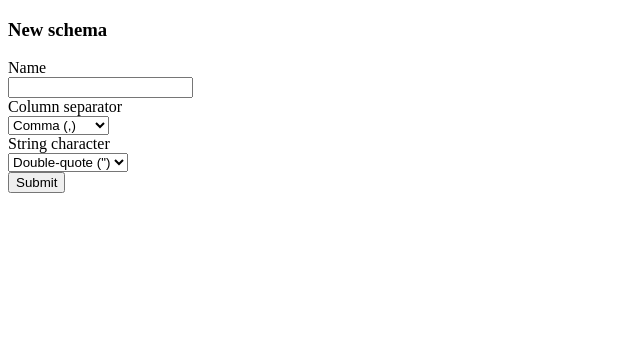
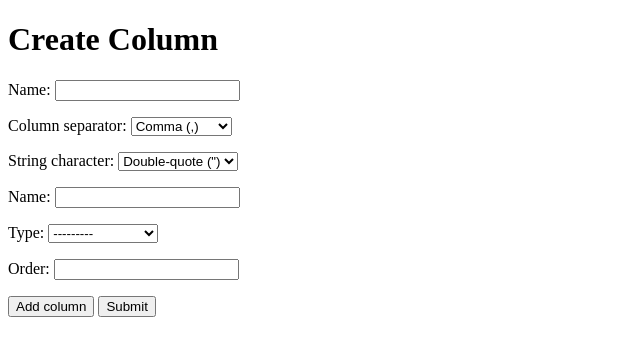
Before and after one commit to nvkuntsevych/FakeCSV, a Django app: page /schemas/create/ in a window 1280 px wide. Shown: the top 356 px of the page, without its empty margins (0-640 px from the left). Run offline with Django 4.2, Linux system fonts and the light colour scheme; the visitor is signed in with stand-in values (Sample User, id 1); parts of the project's set-up code (start-up, migrations or seed data) failed here and were passed over.

Commit message:
add functionality to add new column form to page

```diff
--- a/backend/schemas/forms.py
+++ b/backend/schemas/forms.py
@@ -1,9 +1,16 @@
 from django import forms
 
-from schemas.models import Schema
+from schemas.models import Schema, Column
 
 
-class CreateSchemaForm(forms.ModelForm):
+class SchemaForm(forms.ModelForm):
     class Meta:
         model = Schema
         fields = ('name', 'column_separator', 'string_character')
+
+
+ColumnFormSet = forms.modelformset_factory(
+    Column,
+    fields = ('name', 'type', 'order'),
+    extra=1,
+)
--- a/backend/schemas/models.py
+++ b/backend/schemas/models.py
@@ -9,6 +9,11 @@ COLUMN_SEPARATOR_CHOICES = (
 STRING_CHARACTER_CHOICES = (
     ('"', 'Double-quote (")'),
     ("'", "Single-quote (')"),
+)
+COLUMN_TYPE_CHOICES = (
+    ("1", "Full name"),
+    ("2", "Email"),
+    ("3", "Phone number"),
 )
 
 
@@ -25,7 +30,7 @@ class Schema(models.Model):
 
 class Column(models.Model):
     name = models.CharField(max_length=50)
-    type = models.CharField(max_length=50)
+    type = models.CharField(max_length=1, choices=COLUMN_TYPE_CHOICES)
     order = models.IntegerField()
     schema = models.ForeignKey(Schema, on_delete=models.CASCADE, related_name='columns')
 
--- a/backend/schemas/templates/schemas/create.html
+++ b/backend/schemas/templates/schemas/create.html
@@ -1,19 +1,44 @@
 {% extends 'schemas/base.html' %}
 
-{% block title %}
-New schema
+{% block content %}
+  <h1>Create Column</h1>
+  <form id="form-container" method="POST" action="{% url 'schemas:create' %}">
+      {% csrf_token %}
+
+      {{ schema_form.as_p }}
+
+      {{column_formset.management_form}}
+      {% for form in column_formset %}
+      <div class="column-form">
+      {{form.as_p}}
+      </div>
+      {% endfor %}
+      <button id="add-form" type="button">Add column</button>
+      <button type="submit">Submit</button>
+  </form>
+
+
+  <script>
+      let columnForm = document.querySelectorAll(".column-form")
+      let container = document.querySelector("#form-container")
+      let addButton = document.querySelector("#add-form")
+      let totalForms = document.querySelector("#id_form-TOTAL_FORMS")
+
+      let formNum = columnForm.length-1
+      addButton.addEventListener('click', addForm)
+
+      function addForm(e){
+          e.preventDefault()
+
+          let newForm = columnForm[0].cloneNode(true)
+          let formRegex = RegExp(`form-(\\d){1}-`,'g')
+
+          formNum++
+          newForm.innerHTML = newForm.innerHTML.replace(formRegex, `form-${formNum}-`)
+          container.insertBefore(newForm, addButton)
+
+          totalForms.setAttribute('value', `${formNum+1}`)
+      }
+  </script>
+
 {% endblock %}
-
-{% block content %}
-    <h3>New schema</h3>
-    <form method="post" action="{% url 'schemas:create' %}">
-        {% csrf_token %}
-        <div>{{ form.non_field_errors }}</div>
-        {% for field in form %}
-            <div>{{ field.errors }}</div>
-            <div>{{ field.label }}</div>
-            <div>{{ field }}</div>
-        {% endfor %}
-        <button type="submit">Submit</button>
-    </form>
-{% endblock %}
--- a/backend/schemas/views.py
+++ b/backend/schemas/views.py
@@ -5,8 +5,8 @@ from django.urls import reverse, reverse_lazy
 from django.views import View
 from django.views.generic import ListView
 
-from schemas.forms import CreateSchemaForm
-from schemas.models import Schema
+from schemas.forms import SchemaForm, ColumnFormSet
+from schemas.models import Schema, Column
 
 
 class ListSchemaView(LoginRequiredMixin, ListView):
@@ -22,16 +22,28 @@ class CreateSchemaView(LoginRequiredMixin, View):
     login_url = reverse_lazy('users:login')
 
     def get(self, request):
-        form = CreateSchemaForm()
-        context = {'form': form}
+        schema_form = SchemaForm()
+        column_formset = ColumnFormSet(queryset=Column.objects.none())
+        context = {
+            'schema_form': schema_form,
+            'column_formset': column_formset,
+        }
         return render(request, 'schemas/create.html', context)
 
     def post(self, request):
-        form = CreateSchemaForm(request.POST)
-        if form.is_valid():
-            schema = form.save(commit=False)
+        schema_form = SchemaForm(request.POST)
+        column_formset = ColumnFormSet(request.POST)
+        if schema_form.is_valid() and column_formset.is_valid():
+            schema = schema_form.save(commit=False)
             schema.user = request.user
             schema.save()
+            for column_form in column_formset:
+                column = column_form.save(commit=False)
+                column.schema = schema
+                column.save()
             return HttpResponseRedirect(reverse('schemas:list'))
-        context = {'form': form}
+        context = {
+            'schema_form': schema_form,
+            'column_formset': column_formset,
+        }
         return render(request, 'schemas/create.html', context)
```
Also changed, not shown: backend/schemas/migrations/0001_initial.py.
